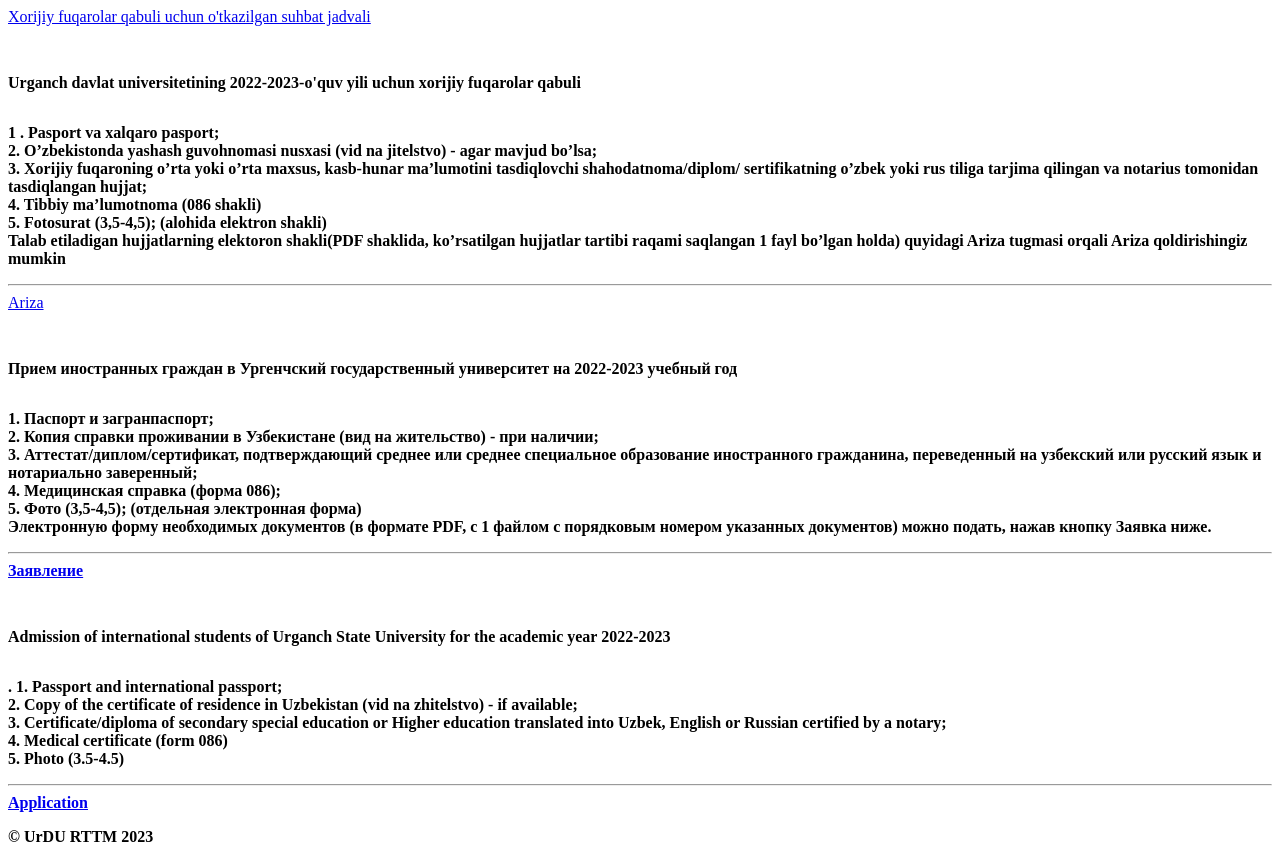
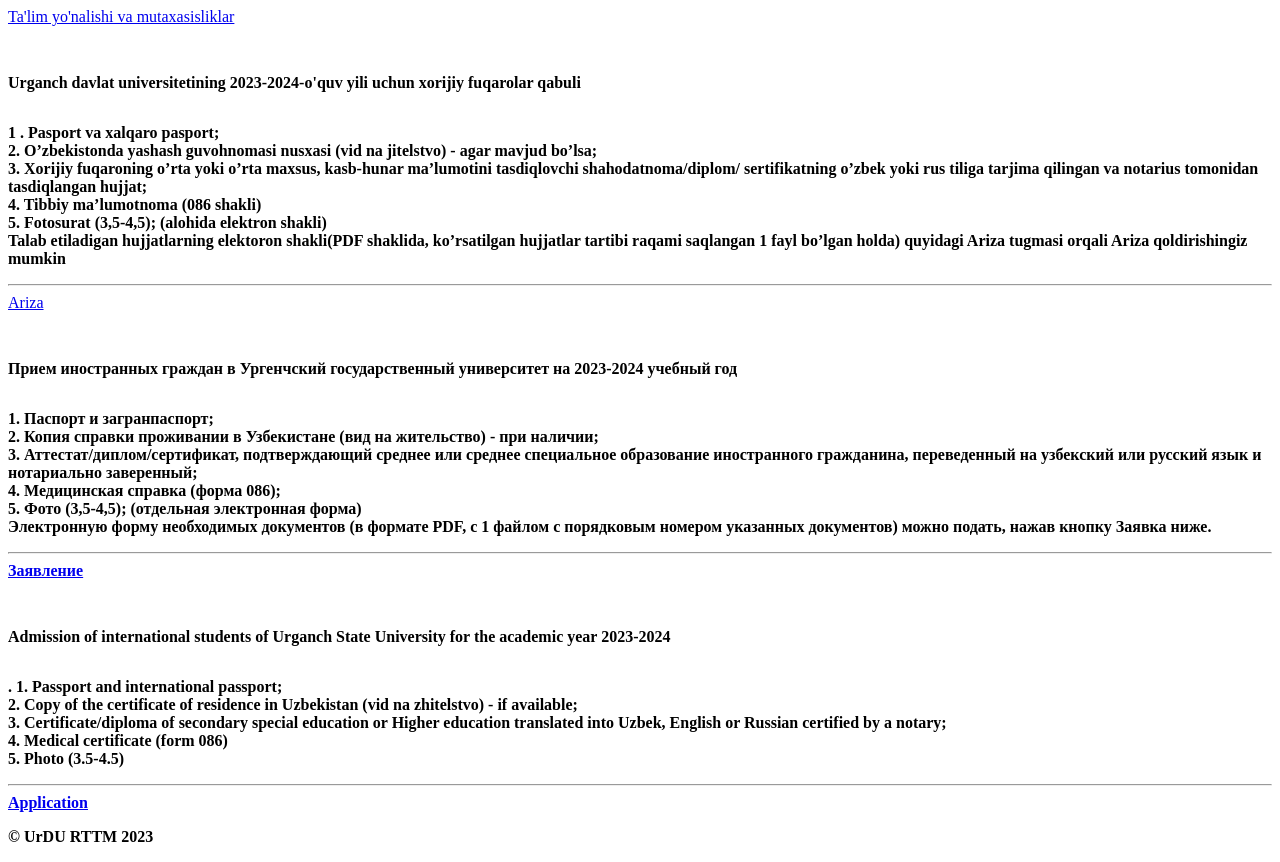
Before and after one commit to komandos/xalqaro_qabul, a Yii app: template frontend/views/site/index.php in a window 1280 px wide. Run offline with PHP 8.4 and a stand-in for Yii, Linux system fonts and the light colour scheme; the template is opened without the code that fills it, so the values that code supplies are empty; some libraries are stand-ins or nearby versions.

Commit message:
updated 2023-24
commited by komandos

```diff
--- a/frontend/views/site/index.php
+++ b/frontend/views/site/index.php
@@ -22,12 +22,12 @@ $this->title = Yii::t('app', 'UrSU Xalqaro qabul');
 ?>
     <div class="site-index">
         <div class="text-center">
-            <a href="<?= Url::to(['/Suhbat.pdf'])?>" class = "btn btn-info">Xorijiy fuqarolar qabuli uchun o'tkazilgan suhbat jadvali</a>
+            <a href="<?= Url::to('https://urdu.uz/uz/site/active?id=244')?>" class = "btn btn-info">Ta'lim yo'nalishi va mutaxasisliklar</a>
         </div>
         <h4 style="margin-top: 3rem;" class="text-center">
 
             <?= Yii::t('app', "Urganch davlat universitetining
-2022-2023-o'quv yili uchun xorijiy fuqarolar qabuli") ?> </h4>
+2023-2024-o'quv yili uchun xorijiy fuqarolar qabuli") ?> </h4>
         <p style="margin-top: 2rem;"><span style="text-align: right;font-family:times new roman,times,serif"><strong><span style="font-size:16px">
                     1 . Pasport va xalqaro&nbsp;pasport;<br />
                     2. Oʼzbekistonda yashash guvohnomasi nusxasi (vid na jitelstvo) - agar mavjud boʼlsa;<br />
@@ -45,7 +45,7 @@ $this->title = Yii::t('app', 'UrSU Xalqaro qabul');
 
 
         <h4 style="margin-top: 3rem;" class="text-center">
-            <?= Yii::t('app', "Прием иностранных граждан в Ургенчский государственный университет на 2022-2023 учебный год") ?> </h4>
+            <?= Yii::t('app', "Прием иностранных граждан в Ургенчский государственный университет на 2023-2024 учебный год") ?> </h4>
         <p style="margin-top: 2rem;"><span style="text-align: right;font-family:times new roman,times,serif"><strong><span style="font-size:16px">
                     1.	Паспорт и загранпаспорт;<br>
                     2.	Копия справки проживании в Узбекистане (вид на жительство) - при наличии;<br>
@@ -63,7 +63,7 @@ $this->title = Yii::t('app', 'UrSU Xalqaro qabul');
 
 
         <h4 style="margin-top: 3rem;" class="text-center">
-            <?= Yii::t('app', "Admission of international students of Urganch State University for the academic year 2022-2023") ?> </h4>
+            <?= Yii::t('app', "Admission of international students of Urganch State University for the academic year 2023-2024") ?> </h4>
         <p style="margin-top: 2rem;"><span style="text-align: right;font-family:times new roman,times,serif"><strong><span style="font-size:16px">.
                     1. Passport and international passport;<br>
                     2. Copy of the certificate of residence in Uzbekistan (vid na zhitelstvo) - if available;<br>
```
